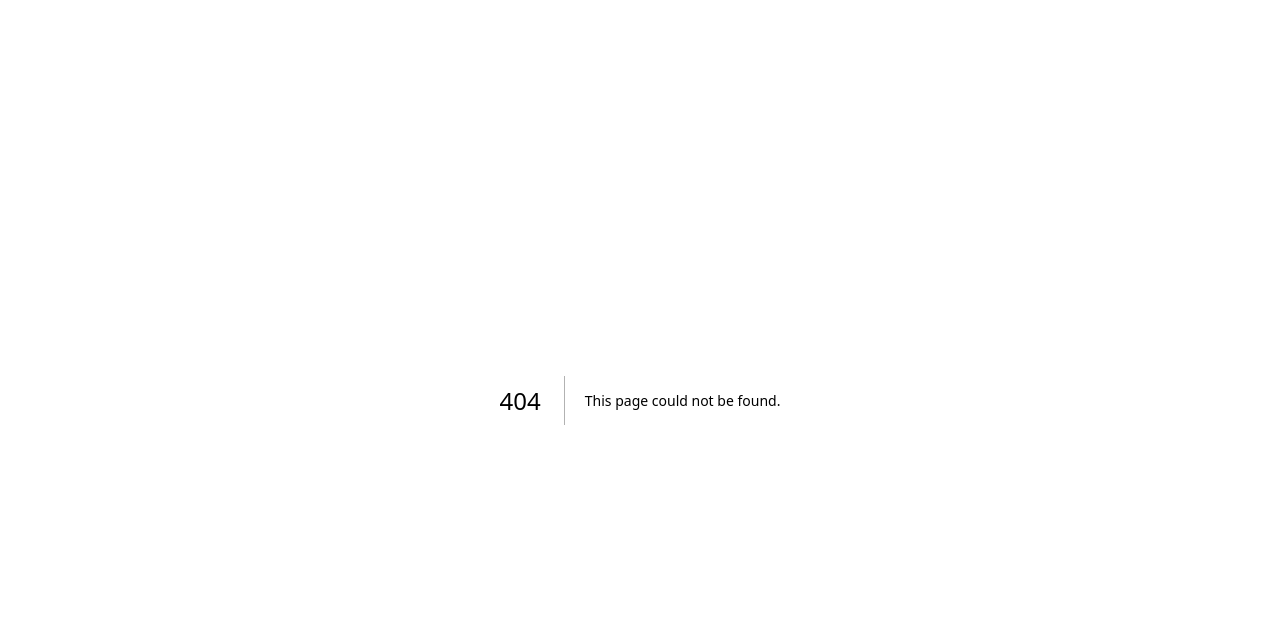
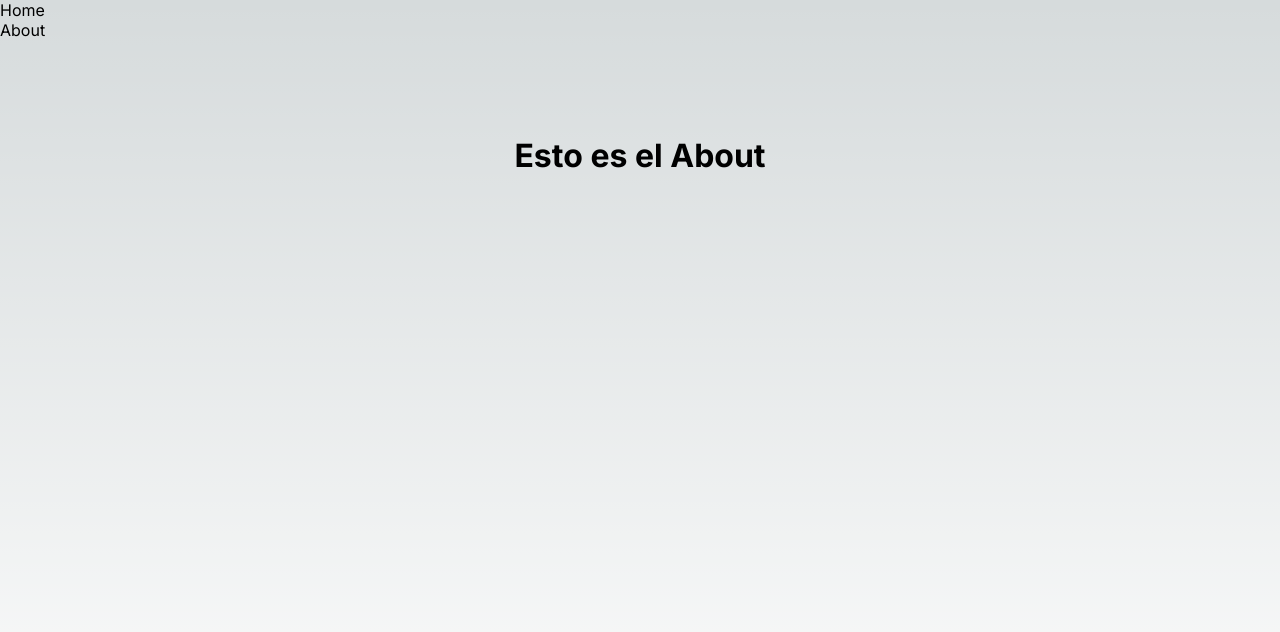
Before and after one commit to Marianne-90/tutorial_next, a Next.js app: page /about in a window 1280 px wide. Before the commit this address had no page. Shown: the top 632 px of the page. Built offline with nearby package versions, Linux system fonts and the light colour scheme.

Commit message:
añadí el about e hice unos cambios menores en layout y netxt config o y añadí la barra de navecación

```diff
--- a/next.config.js
+++ b/next.config.js
@@ -1,8 +1,8 @@
 /** @type {import('next').NextConfig} */
 const nextConfig = {
-    // experimental:{
-    //     appDir:true
-    // },
+    experimental:{
+        appDir:true
+    },
     reactStrictMode:true,
 }
 
--- /dev/null
+++ b/src/app/about/page.jsx
@@ -0,0 +1,10 @@
+
+import styles from "../../app/page.module.css";
+
+export default function AboutPage () {
+    return (
+      <main className={styles.main}>
+        <h1>Esto es el About</h1>
+      </main>
+    )
+  }
--- a/src/app/layout.js
+++ b/src/app/layout.js
@@ -1,17 +1,32 @@
-import './globals.css'
-import { Inter } from 'next/font/google'
+import Link from "next/link";
+import "./globals.css";
+import { Inter } from "next/font/google";
 
-const inter = Inter({ subsets: ['latin'] })
+const inter = Inter({ subsets: ["latin"] });
 
 export const metadata = {
-  title: 'Saludos',
-  description: 'esto es el titulo',
-}
+  title: "Tutorial",
+  description: "la prueba de mi next",
+};
+
+const links = [
+  { label: "Home", route: "/" },
+  { label: "About", route: "/about" },
+];
 
 export default function RootLayout({ children }) {
   return (
     <html lang="en">
-      <body className={inter.className}>{children}</body>
+      <body className={inter.className}>
+        <header>
+          <nav>
+            <ul>
+              {links.map(({label, route}) => <li key={route}> <Link href={route}>{label}</Link></li> )}
+            </ul>
+          </nav>
+        </header>
+        {children}
+      </body>
     </html>
-  )
+  );
 }
```
Also changed, not shown: src/app/page.js (+5 -3 lines).
